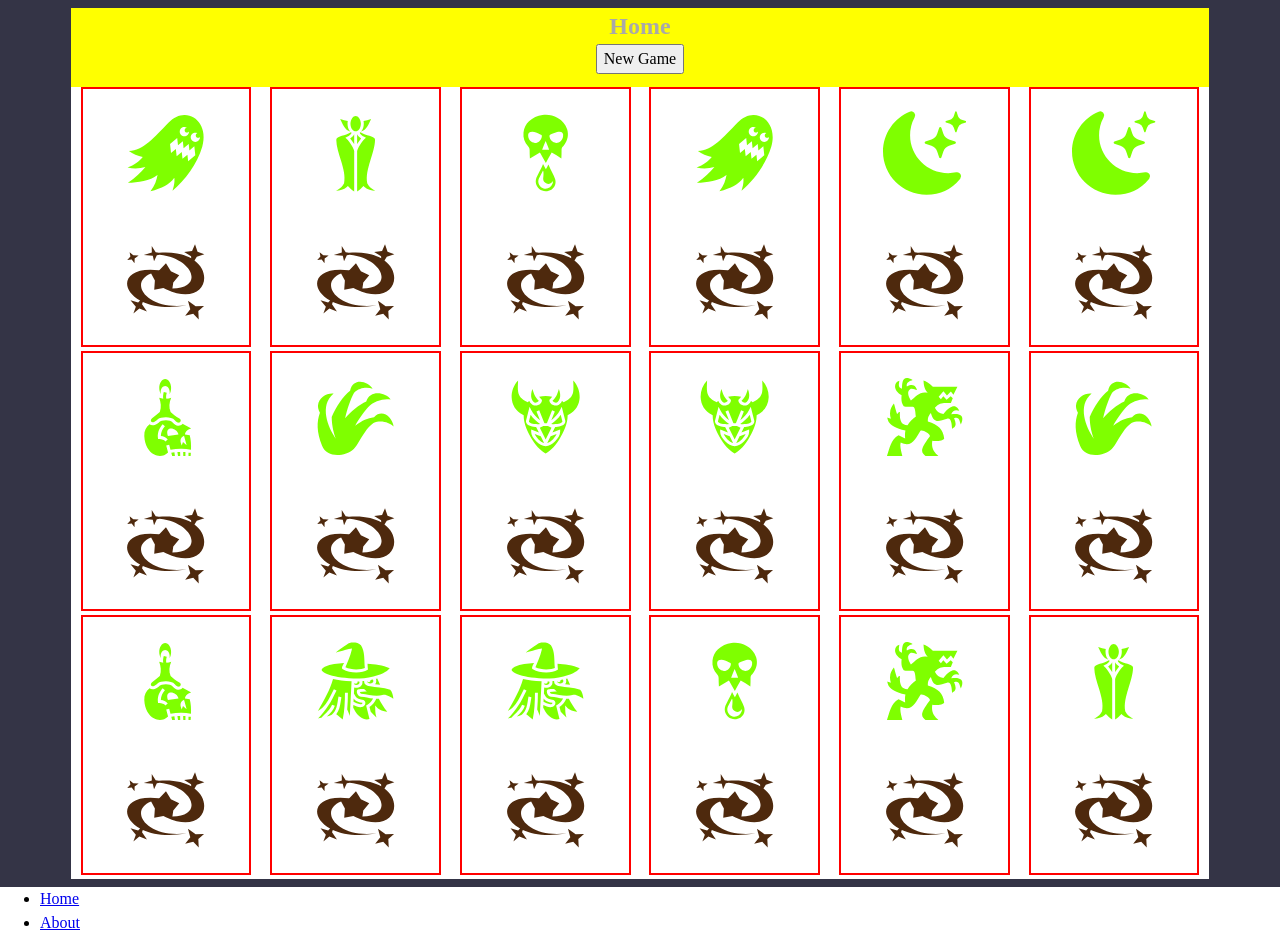
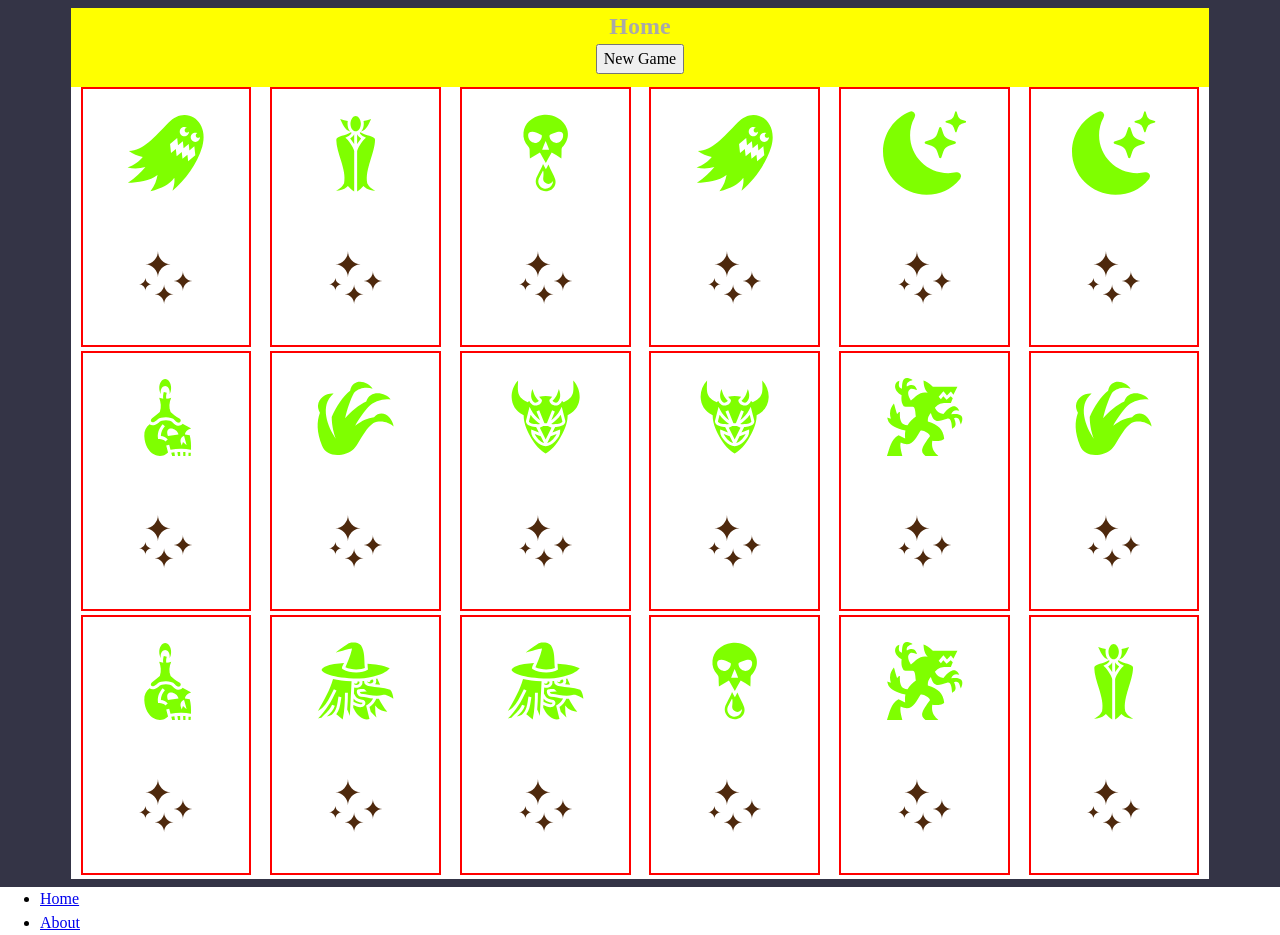
Before and after one commit to W-J-Knight/memory-game, a React app: page / in a window 1280 px wide. Both pictures are taken after a click on the button "New Game". Built offline with nearby package versions, Linux system fonts and the light colour scheme; the HTML template or start-up script is replaced by a standard one.

Commit message:
Can compare cards to see if they match.

```diff
--- a/src/components/card/Card.jsx
+++ b/src/components/card/Card.jsx
@@ -1,18 +1,23 @@
 import styles from "./Card.module.css"
 import { useGlobalContext } from "../../context/cardDeckContext";
-const Card = ({Icon, Back}) => {
-    const { shuffledCards } = useGlobalContext();
+import { useGameContext } from "../../context/gameLogicContext";
 
+const Card = ({card,  Icon, Back, matched,}) => {
+  const { shuffledCards } = useGlobalContext();
+  const handleClick = () => {
+    choiceOne ? setChoiceTwo(card) : setChoiceOne(card);
+  };
+ const { choiceOne, setChoiceTwo, setChoiceOne, choiceTwo } = useGameContext();
   return (
     <div className={styles.card}>
       <div className={styles.front}>
         <Icon className={styles.icon} />
       </div>
       <div className={styles.back}>
-        <Back className={styles.icon} />
+        <Back className={styles.icon} onClick={handleClick} />
       </div>
     </div>
   );
-}
+};
 
 export default Card
--- a/src/components/cardDeck/CardDeck.jsx
+++ b/src/components/cardDeck/CardDeck.jsx
@@ -1,23 +1,32 @@
-import style from "./CardDeck.module.css"
+import style from "./CardDeck.module.css";
 import { useGlobalContext } from "../../context/cardDeckContext";
 import Card from "../card/Card";
+import useCompare from "../../hooks/useCompare";
+
 
 const CardDeck = () => {
-     const { shuffledCards, cardsBackIcons } = useGlobalContext();
 
+  const { shuffledCards} = useGlobalContext();
+
+
+ useCompare()
   return (
     <>
       {shuffledCards && (
         <div className={style.table}>
-
-            {shuffledCards.map((card) => {
-              return <Card key={card.id} {...card} />;
-            })}
-
+          {shuffledCards.map((card) => {
+            return (
+              <Card
+                key={card.id}
+                {...card}
+                card={card}
+              />
+            );
+          })}
         </div>
       )}
     </>
   );
-}
+};
 
-export default CardDeck
+export default CardDeck;
--- a/src/context/cardDeckContext.jsx
+++ b/src/context/cardDeckContext.jsx
@@ -3,8 +3,6 @@ import { BsMoonStarsFill } from "react-icons/bs";
 import { WiStars } from "react-icons/wi";
 import {
   GiGhost,
-  GiFloatingGhost,
-  GiAlienSkull,
   GiCandleSkull,
   GiWitchFace,
   GiWerewolf,
@@ -35,12 +33,13 @@ const AppContext = ({ children }) => {
     { Back: GiStarSwirl},
     { Back: GiStarSattelites},
   ]
-
+ const back = cardsBackIcons[Math.floor(Math.random() * cardsBackIcons.length)];
   const value = {
     cardsFrontIcons,
     shuffledCards,
     setShuffledCards,
     cardsBackIcons,
+    back,
   };
   return (
     <GlobalContext.Provider value={value}>{children}</GlobalContext.Provider>
--- /dev/null
+++ b/src/context/gameLogicContext.jsx
@@ -0,0 +1,21 @@
+import { createContext, useState, useContext } from "react";
+
+const GameContext = createContext();
+
+export const useGameContext = () => useContext(GameContext);
+
+const LogicContext = ({ children }) => {
+  const [choiceOne, setChoiceOne] = useState(null);
+  const [choiceTwo, setChoiceTwo] = useState(null);
+  const [turn, setTurn] = useState(0);
+  const value = {
+    choiceOne,
+    setChoiceOne,
+    choiceTwo,
+    setChoiceTwo,
+    turn,
+    setTurn,
+  };
+  return <GameContext.Provider value={value}>{children}</GameContext.Provider>;
+};
+export default LogicContext;
--- /dev/null
+++ b/src/hooks/useCompare.jsx
@@ -0,0 +1,28 @@
+import { useEffect } from "react";
+import { useGameContext } from "../context/gameLogicContext";
+
+const useCompare = () => {
+  const { setChoiceOne, setChoiceTwo, setTurn, choiceOne, choiceTwo } =
+    useGameContext();
+
+  // compare 2 selected cards
+  useEffect(() => {
+    if (choiceOne && choiceTwo) {
+      if (choiceOne.Icon === choiceTwo.Icon) {
+        console.log("Those cards match");
+        resetTurn();
+      } else {
+        console.log("Those cards don't match");
+        resetTurn();
+      }
+    }
+  }, [choiceOne, choiceTwo]);
+  // reset choices & increase turn
+  const resetTurn = () => {
+    setChoiceOne(null);
+    setChoiceTwo(null);
+    setTurn((preValue) => preValue + 1);
+  };
+};
+
+export default useCompare;
--- a/src/pages/Home/Home.jsx
+++ b/src/pages/Home/Home.jsx
@@ -1,16 +1,16 @@
+import { useState } from "react";
 import CardDeck from "../../components/cardDeck/CardDeck";
 import { useGlobalContext } from "../../context/cardDeckContext";
 import ShuffleCards from "../../hooks/ShuffleCards";
 import styles from "./Home.module.css";
+import LogicContext from "../../context/gameLogicContext";
 const Home = () => {
-  const { shuffledCards, setShuffledCards, cardsFrontIcons, cardsBackIcons } =
+  const {setShuffledCards, cardsFrontIcons, back } =
     useGlobalContext();
-    const back =
-      cardsBackIcons[Math.floor(Math.random() * cardsBackIcons.length)];
+
   const newGame = () => {
     ShuffleCards(cardsFrontIcons, setShuffledCards, back);
   };
-  console.log(shuffledCards);
 
   return (
     <section>
@@ -22,7 +22,9 @@ const Home = () => {
       >
         New Game
       </button>
-      <CardDeck />
+      <LogicContext>
+        <CardDeck />
+      </LogicContext>
     </section>
   );
 };
```
Also changed, not shown: src/main.jsx (+5 -4 lines).
